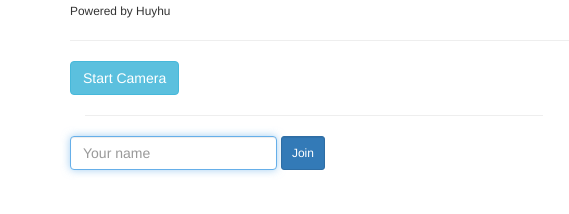
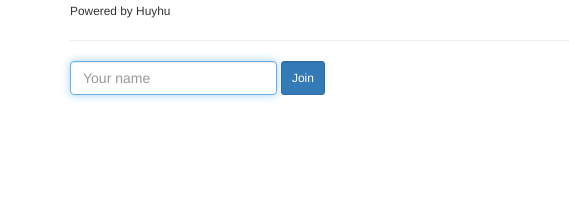
Before and after one commit to huyhu/livestream, a website: page index.html in a window 1280 px wide. Shown: the full height of the page, 0-569 px from the left. Drawn offline with nearby package versions, Linux system fonts and the light colour scheme; no server answers.

Commit message:
start asap

```diff
--- a/index.html
+++ b/index.html
@@ -26,14 +26,10 @@
     <script src="http://netdna.bootstrapcdn.com/bootstrap/3.1.1/js/bootstrap.min.js"></script>
     <script src="/socket.io/socket.io.js"></script>
     <script>
-      var socket = io();
+      $(document).ready(function () {
+        var socket = io();
+        socket.emit('start-stream');
 
-      function startStream() {
-        socket.emit('start-stream');
-        $('#start').hide();
-      }
-
-      $(document).ready(function () {
         socket.on('liveStream', function (url) {
           $('#stream').attr('src', url);
           $('#viewer').html('Viewer Count: ' + url.slice(-1));
@@ -132,10 +128,6 @@
     <div class="row">
         <div class="col-md-5">
             <div class="row">
-                <button type="button" id="start" class="btn btn-info start" onclick="startStream()">Start Camera</button>
-            </div>
-            <hr>
-            <div class="row">
                 <div class="span5 offset2" id="login">
                     <form class="form-inline">
                         <input type="text" class="form-control input" placeholder="Your name" id="name">
```
